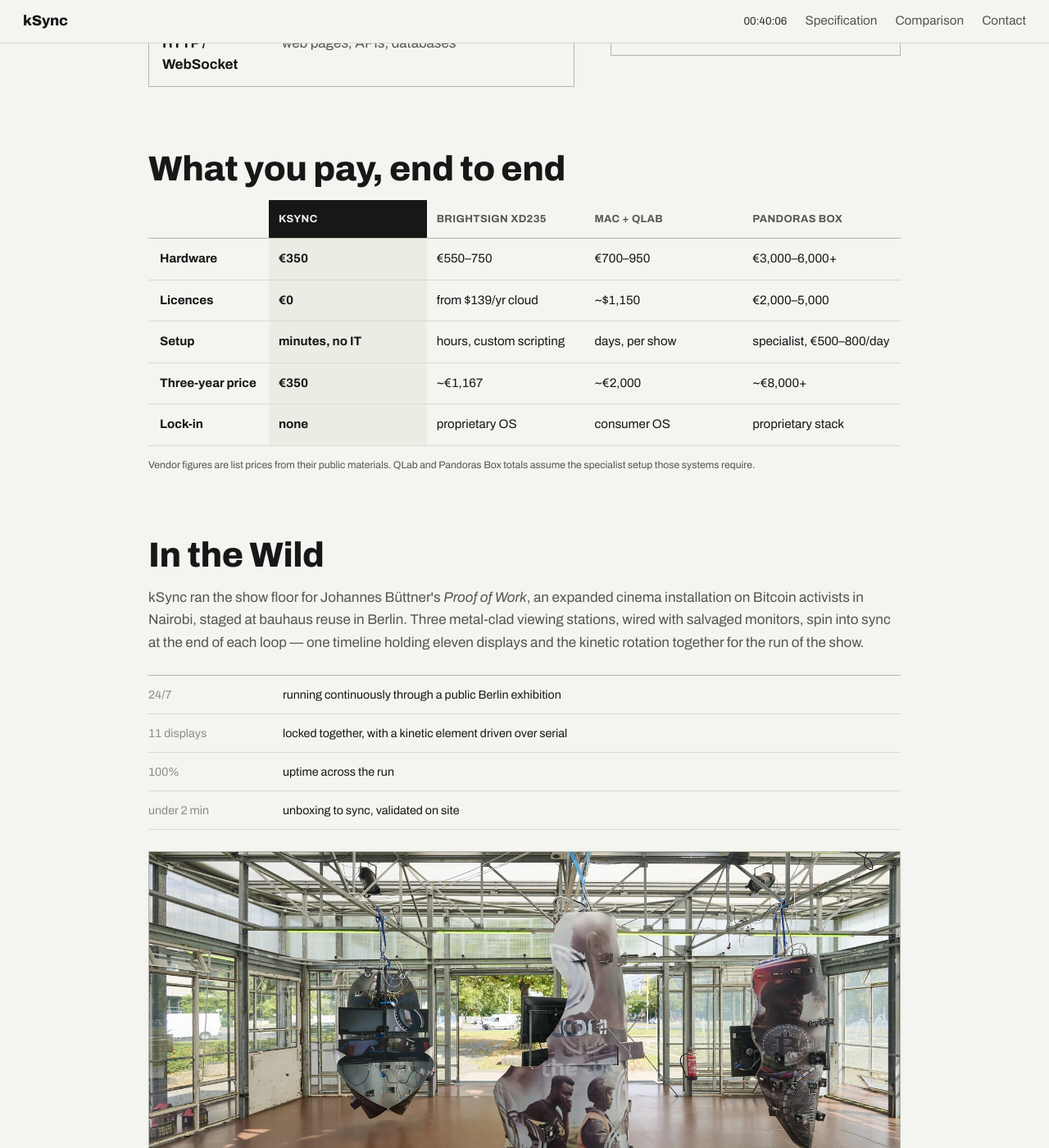
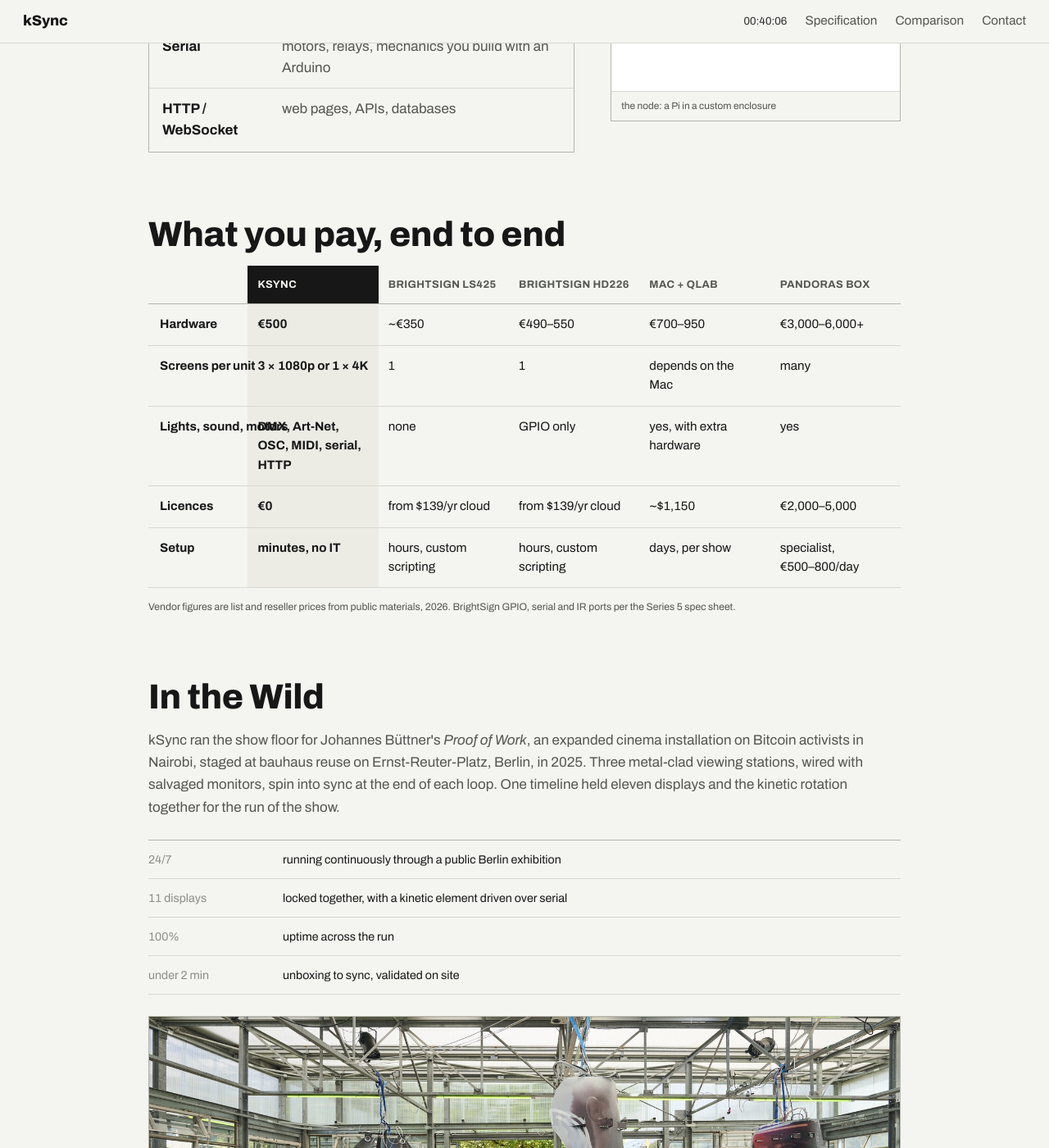
Before and after one commit to prismspecs/hire, a Jekyll site: the page built from ksync.html, in a window 1280 px wide and 1400 px high, scrolled down 2422 px. Shown: the whole window at 82% size. Built offline with Jekyll 4.4.1, drawn with Linux system fonts in a browser that asks for light colours; some of the changed text lies outside the part shown.

Commit message:
kSync: EUR 500 pricing, BrightSign LS425/HD226 comparison, drop open-source claims
Co-Authored-By: Claude Opus 5.5 <noreply@anthropic.com>

```diff
--- a/ksync.html
+++ b/ksync.html
@@ -27,10 +27,11 @@ description: "kSync keeps walls of displays frame-locked to sub-10ms and fires l
     </div>
     <table class="tab">
         <tbody>
-            <tr><td class="label">Node price, all-in</td><td class="value"><span class="num">€350</span></td></tr>
+            <tr><td class="label">Price per unit</td><td class="value"><span class="num">€500</span>, the hardware is yours</td></tr>
             <tr><td class="label">Setup time</td><td class="value">under 2 minutes, a USB drive, no IT staff</td></tr>
             <tr><td class="label">Sync accuracy</td><td class="value"><span class="num">sub-10 ms</span>, broadcast grade</td></tr>
-            <tr><td class="label">Nearest rival</td><td class="value"><span class="num">€1,167</span> in three years, a BrightSign XD235</td></tr>
+            <tr><td class="label">Outputs per unit</td><td class="value">three 1080p or one 4K, from the next hardware revision</td></tr>
+            <tr><td class="label">Deployed</td><td class="value"><span class="num">30+</span> units in public exhibitions</td></tr>
             <tr><td class="label">Licence</td><td class="value">nothing to buy, nothing to renew</td></tr>
         </tbody>
     </table>
@@ -42,9 +43,9 @@ description: "kSync keeps walls of displays frame-locked to sub-10ms and fires l
     </div>
     <div class="copy">
         <p>
-            Syncing video with lighting, sound, and hardware usually ends one of two ways. You pay
-            <strong>€500 to €8,000+ per node</strong> for a proprietary player, plus a technician's day rate
-            to make it talk to the rest of the room. Or you build it yourself, in QLab, again and again,
+            Syncing video with lighting, sound, and hardware usually ends one of two ways. You buy a
+            proprietary player that only plays video, then pay for a separate show-control system and a
+            technician's day rate to make the two talk to the rest of the room. Or you build it yourself, in QLab, again and again,
             a thousand euros of licences and weeks of work for a rig that only runs your one show.
         </p>
         <p>
@@ -89,21 +90,22 @@ description: "kSync keeps walls of displays frame-locked to sub-10ms and fires l
                 <tr>
                     <th></th>
                     <th class="this">kSync</th>
-                    <th>BrightSign XD235</th>
+                    <th>BrightSign LS425</th>
+                    <th>BrightSign HD226</th>
                     <th>Mac + QLab</th>
                     <th>Pandoras Box</th>
                 </tr>
             </thead>
             <tbody>
-                <tr><td class="label">Hardware</td><td class="this num">€350</td><td class="num">€550–750</td><td class="num">€700–950</td><td class="num">€3,000–6,000+</td></tr>
-                <tr><td class="label">Licences</td><td class="this num">€0</td><td class="num">from $139/yr cloud</td><td class="num">~$1,150</td><td class="num">€2,000–5,000</td></tr>
-                <tr><td class="label">Setup</td><td class="this">minutes, no IT</td><td>hours, custom scripting</td><td>days, per show</td><td>specialist, <span class="num">€500–800/day</span></td></tr>
-                <tr><td class="label">Three-year price</td><td class="this num">€350</td><td class="num">~€1,167</td><td class="num">~€2,000</td><td class="num">~€8,000+</td></tr>
-                <tr><td class="label">Lock-in</td><td class="this">none</td><td>proprietary OS</td><td>consumer OS</td><td>proprietary stack</td></tr>
+                <tr><td class="label">Hardware</td><td class="this num">€500</td><td class="num">~€350</td><td class="num">€490–550</td><td class="num">€700–950</td><td class="num">€3,000–6,000+</td></tr>
+                <tr><td class="label">Screens per unit</td><td class="this">3 × 1080p or 1 × 4K</td><td>1</td><td>1</td><td>depends on the Mac</td><td>many</td></tr>
+                <tr><td class="label">Lights, sound, motors</td><td class="this">DMX, Art-Net, OSC, MIDI, serial, HTTP</td><td>none</td><td>GPIO only</td><td>yes, with extra hardware</td><td>yes</td></tr>
+                <tr><td class="label">Licences</td><td class="this num">€0</td><td class="num">from $139/yr cloud</td><td class="num">from $139/yr cloud</td><td class="num">~$1,150</td><td class="num">€2,000–5,000</td></tr>
+                <tr><td class="label">Setup</td><td class="this">minutes, no IT</td><td>hours, custom scripting</td><td>hours, custom scripting</td><td>days, per show</td><td>specialist, <span class="num">€500–800/day</span></td></tr>
             </tbody>
         </table>
     </div>
-    <p class="tab-caption">Vendor figures are list prices from their public materials. QLab and Pandoras Box totals assume the specialist setup those systems require.</p>
+    <p class="tab-caption">Vendor figures are list and reseller prices from public materials, 2026. BrightSign GPIO, serial and IR ports per the Series 5 spec sheet.</p>
 </section>
 
 <section class="cue" id="proof" data-cue="in the wild">
@@ -111,8 +113,8 @@ description: "kSync keeps walls of displays frame-locked to sub-10ms and fires l
         <h2>In the Wild</h2>
         <p class="cue-lede">
             kSync ran the show floor for Johannes Büttner's <em>Proof of Work</em>, an expanded cinema installation
-            on Bitcoin activists in Nairobi, staged at bauhaus reuse in Berlin. Three metal-clad viewing stations,
-            wired with salvaged monitors, spin into sync at the end of each loop — one timeline holding eleven
+            on Bitcoin activists in Nairobi, staged at bauhaus reuse on Ernst-Reuter-Platz, Berlin, in 2025. Three metal-clad viewing stations,
+            wired with salvaged monitors, spin into sync at the end of each loop. One timeline held eleven
             displays and the kinetic rotation together for the run of the show.
         </p>
     </div>
@@ -125,7 +127,7 @@ description: "kSync keeps walls of displays frame-locked to sub-10ms and fires l
         </div>
         <figure class="record-banner">
             <img src="{{ '/assets/images/ksync/installation-view2-banner.jpg' | relative_url }}" alt="kSync running eleven suspended kinetic displays in sync, in situ at Johannes Büttner's Berlin exhibition.">
-            <figcaption class="cap">11 displays, one clock — in situ, Johannes Büttner exhibition, Berlin</figcaption>
+            <figcaption class="cap">11 displays, one clock, in situ, Johannes Büttner exhibition, Berlin</figcaption>
         </figure>
     </div>
 </section>
@@ -138,12 +140,12 @@ description: "kSync keeps walls of displays frame-locked to sub-10ms and fires l
         <p>
             kSync is designed and built by <strong>Grayson Earle</strong>, a media artist whose work has shown
             at the Whitney, KW Institute, and transmediale. He needed this tool for his own exhibition first.
-            That's why it's <strong>yours to keep</strong>, no licence fees, no subscriptions, nothing to
-            inflate the price for the institutions kSync was made for.
+            The first version ran his own work at KW in 2023. That's why the hardware is <strong>yours to keep</strong>,
+            with no licence fees or subscriptions inflating the price for the institutions kSync was made for.
         </p>
         <p class="quiet">
-            Bootstrapped on purpose: hardware sales fund the company, European design with local German
-            manufacturing, so a small gallery and a large museum can deploy the same box.
+            Bootstrapped on purpose: hardware sales fund the company, and every unit is designed and assembled
+            by hand in Berlin, so a small gallery and a large museum can deploy the same box.
         </p>
     </div>
 </section>
--- a/services.html
+++ b/services.html
@@ -37,8 +37,8 @@ description: "Hire Grayson Earle, Berlin-based creative technologist: projection
 
             <dt>Media systems &amp; multi-screen sync</dt>
             <dd>Synchronized video across many displays on affordable hardware. I develop
-                <a href="{{ '/project-ksync.html' | relative_url }}">kSync</a>, an open-source Raspberry Pi
-                platform with sub-10ms accuracy, field-proven in 24/7 public exhibitions in Berlin.</dd>
+                <a href="{{ '/project-ksync.html' | relative_url }}">kSync</a>, a media sync and show-control
+                device with sub-10ms accuracy, with more than 30 units deployed in public exhibitions in Berlin.</dd>
 
             <dt>Web, servers &amp; digital preservation</dt>
             <dd>Websites and infrastructure for artists and institutions: hosting, archiving, and keeping
```
Also changed, not shown: _projects/project-ksync.md (+7 -7 lines).
